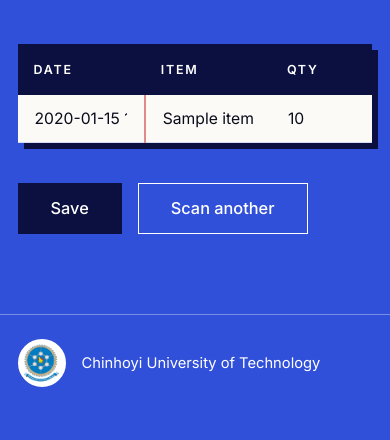
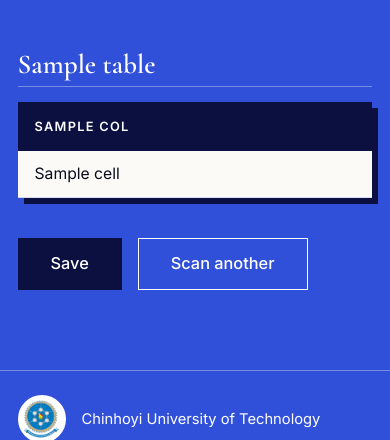
Before and after one commit to kuziva-m/Final-Project, a Flask app: template web/templates/process.html in a window 390 px wide. Shown: the part 975-1415 px from the top of the page. Before the commit the page ends 1362 px from the top, so only its background shows below. Run offline with Flask 3, Linux system fonts and the light colour scheme; the template is opened without the code that fills it: most values are stand-ins (such as "Sample title", 1, 10 or a date in 2020).

Commit message:
Read each document with its own column and row headings
Businesses keep differently shaped records, so the web review now asks
Claude for every table with the page's own headings and shows them as
editable tables. They are saved to a new scans table and included in the
CSV/JSON exports. The mobile API keeps the fixed five-field rows, and a
Claude failure still falls back to the Tesseract + EasyOCR fusion.

Co-Authored-By: Claude Opus 5.5 <noreply@anthropic.com>
Claude-Session: https://claude.ai/code/session_01JeJFfoVQa18HBNG9sARahj

```diff
--- a/web/app.py
+++ b/web/app.py
@@ -27,6 +27,7 @@ from __future__ import annotations
 
 import csv
 import io
+import json
 import os
 import sqlite3
 import sys
@@ -83,7 +84,12 @@ app.secret_key = os.environ.get("FLASK_SECRET_KEY", "dev-secret-key-change-in-pr
 
 
 def init_db() -> None:
-    """Create the records table if it does not already exist."""
+    """Create the tables if they do not already exist.
+
+    records -- fixed date/item/qty/price/total rows (OCR fusion, mobile app).
+    scans   -- documents read with their own headings; tables_json holds
+               [{"title", "columns", "rows"}], since columns vary per business.
+    """
     with sqlite3.connect(str(DB_PATH)) as conn:
         conn.execute(
             """
@@ -95,6 +101,17 @@ def init_db() -> None:
                 price       TEXT,
                 total       TEXT,
                 source_file TEXT,
+                created_at  TEXT NOT NULL
+            )
+            """
+        )
+        conn.execute(
+            """
+            CREATE TABLE IF NOT EXISTS scans (
+                id          INTEGER PRIMARY KEY AUTOINCREMENT,
+                source_file TEXT,
+                engine      TEXT,
+                tables_json TEXT NOT NULL,
                 created_at  TEXT NOT NULL
             )
             """
@@ -134,15 +151,17 @@ def _unique_stem(original_filename: str) -> str:
     return f"{timestamp}_{stem}"
 
 
-def _run_pipeline_on_upload(upload) -> tuple[dict | None, str | None]:
-    """Save *upload*, run preprocess + fusion, and return the result.
+def _run_pipeline_on_upload(upload, detect_tables: bool = False) -> tuple[dict | None, str | None]:
+    """Save *upload*, run preprocess + recognition, and return the result.
 
     Shared by the HTML /process route and the JSON /api/scan route so both
     surfaces run the exact same pipeline. Returns ``(artifacts, None)`` on
     success or ``(None, error_message)`` on a validation/decode failure.
 
-    ``artifacts`` keys: rows, provenance, used_engine, source_file,
-    raw_filename, processed_filename.
+    ``artifacts`` keys: used_engine, source_file, raw_filename,
+    processed_filename, plus either ``tables`` (when *detect_tables* and
+    Claude read the page with its own headings) or ``rows`` + ``provenance``
+    (fixed FIELDNAMES rows).
     """
     if upload is None or upload.filename == "":
         return None, "No file selected. Choose an image and try again."
@@ -165,13 +184,25 @@ def _run_pipeline_on_upload(upload) -> tuple[dict | None, str | None]:
     processed_path = PROCESSED_DIR / processed_filename
     preprocess(img, save_path=processed_path)
 
+    files = {
+        "source_file": raw_filename,
+        "raw_filename": raw_filename,
+        "processed_filename": processed_filename,
+    }
+
     rows = None
     fallback_note = ""
     if claude_reader.is_enabled():
+        claude_engine = f"Claude vision ({claude_reader.model_name()})"
         try:
+            if detect_tables:
+                tables = claude_reader.read_tables(raw_path)
+                if not tables:
+                    tables = [{"title": "", "columns": ["Column 1", "Column 2", "Column 3"], "rows": [["", "", ""]]}]
+                return {**files, "tables": tables, "used_engine": claude_engine}, None
             rows = claude_reader.read_rows(raw_path)
             provenance = [{} for _ in rows]
-            used_engine = f"Claude vision ({claude_reader.model_name()})"
+            used_engine = claude_engine
         except claude_reader.ClaudeReadError as exc:
             app.logger.warning("Claude read failed, falling back to OCR fusion: %s", exc)
             fallback_note = f" -- Claude unavailable: {exc}"
@@ -190,14 +221,7 @@ def _run_pipeline_on_upload(upload) -> tuple[dict | None, str | None]:
         provenance = [{}]
         used_engine = "none (manual entry)"
 
-    return {
-        "rows": rows,
-        "provenance": provenance,
-        "used_engine": used_engine,
-        "source_file": raw_filename,
-        "raw_filename": raw_filename,
-        "processed_filename": processed_filename,
-    }, None
+    return {**files, "rows": rows, "provenance": provenance, "used_engine": used_engine}, None
 
 
 def _save_rows(source_file: str, rows: list[dict]) -> int:
@@ -234,15 +258,16 @@ def index():
 
 @app.route("/process", methods=["POST"])
 def process():
-    """Save the upload, run the pipeline, and show an editable rows table."""
-    artifacts, error = _run_pipeline_on_upload(request.files.get("image"))
+    """Save the upload, run the pipeline, and show the editable table(s)."""
+    artifacts, error = _run_pipeline_on_upload(request.files.get("image"), detect_tables=True)
     if error:
         flash(error)
         return redirect(url_for("index"))
 
     return render_template(
         "process.html",
-        rows=artifacts["rows"],
+        tables=artifacts.get("tables"),
+        rows=artifacts.get("rows"),
         source_file=artifacts["source_file"],
         raw_filename=artifacts["raw_filename"],
         processed_filename=artifacts["processed_filename"],
@@ -266,6 +291,57 @@ def save():
     saved = _save_rows(source_file, rows)
 
     flash(f"Saved {saved} record(s) from {source_file or 'upload'}.")
+    return redirect(url_for("index"))
+
+
+# Bounds on the dynamic review form, so a crafted POST can't make the server
+# loop over millions of fields.
+_MAX_TABLES, _MAX_COLS, _MAX_ROWS = 20, 50, 1000
+
+
+def _form_int(name: str, upper: int) -> int:
+    try:
+        return max(0, min(int(request.form.get(name, "0")), upper))
+    except ValueError:
+        return 0
+
+
+@app.route("/save-tables", methods=["POST"])
+def save_tables():
+    """Persist tables read with the page's own headings into the scans table."""
+    source_file = request.form.get("source_file", "").strip()
+    engine = request.form.get("engine", "").strip()
+
+    tables = []
+    for t in range(_form_int("num_tables", _MAX_TABLES)):
+        n_cols = _form_int(f"num_cols_{t}", _MAX_COLS)
+        n_rows = _form_int(f"num_rows_{t}", _MAX_ROWS)
+        columns = [request.form.get(f"col_{t}_{c}", "").strip() for c in range(n_cols)]
+        rows = []
+        for r in range(n_rows):
+            row = [request.form.get(f"cell_{t}_{r}_{c}", "").strip() for c in range(n_cols)]
+            if any(row):
+                rows.append(row)
+        if rows:
+            tables.append({
+                "title": request.form.get(f"title_{t}", "").strip(),
+                "columns": [col or f"Column {i + 1}" for i, col in enumerate(columns)],
+                "rows": rows,
+            })
+
+    if not tables:
+        flash("Nothing to save: every row was empty.")
+        return redirect(url_for("index"))
+
+    db = get_db()
+    db.execute(
+        "INSERT INTO scans (source_file, engine, tables_json, created_at) VALUES (?, ?, ?, ?)",
+        (source_file, engine, json.dumps(tables, ensure_ascii=False), datetime.now(timezone.utc).isoformat()),
+    )
+    db.commit()
+
+    n_rows = sum(len(t["rows"]) for t in tables)
+    flash(f"Saved {n_rows} row(s) in {len(tables)} table(s) from {source_file or 'upload'}.")
     return redirect(url_for("index"))
 
 
@@ -314,9 +390,14 @@ def api_save():
 
 @app.route("/export/<fmt>")
 def export(fmt: str):
-    """Download all saved records as CSV or JSON.
+    """Download everything saved as CSV or JSON.
 
-    The download is named after the source image when every exported record
+    Covers both the fixed-field records and the scans saved with their own
+    headings. CSV lists the records first, then each scanned table as its own
+    block (a label line, its header row, its rows). JSON is
+    {"records": [...], "scans": [...]}.
+
+    The download is named after the source image when everything exported
     came from the same upload; a flash confirms exactly what was exported
     (visible on the next page view, since a file download doesn't navigate
     the browser away from the current page).
@@ -328,8 +409,18 @@ def export(fmt: str):
     db = get_db()
     columns = ["id", "date", "item", "qty", "price", "total", "source_file", "created_at"]
     records = [dict(row) for row in db.execute(f"SELECT {', '.join(columns)} FROM records ORDER BY id")]
+    scans = [
+        {
+            "id": row["id"],
+            "source_file": row["source_file"],
+            "engine": row["engine"],
+            "created_at": row["created_at"],
+            "tables": json.loads(row["tables_json"]),
+        }
+        for row in db.execute("SELECT id, source_file, engine, tables_json, created_at FROM scans ORDER BY id")
+    ]
 
-    sources = {r["source_file"] for r in records if r["source_file"]}
+    sources = {r["source_file"] for r in records + scans if r["source_file"]}
     if len(sources) == 1:
         export_stem = Path(next(iter(sources))).stem
     elif sources:
@@ -338,26 +429,34 @@ def export(fmt: str):
         export_stem = "records"
     download_name = f"{export_stem}.{fmt}"
 
-    confirmation = f"Exported {len(records)} record(s) as {download_name}"
+    n_rows = len(records) + sum(len(t["rows"]) for s in scans for t in s["tables"])
+    confirmation = f"Exported {n_rows} row(s) as {download_name}"
     if len(sources) == 1:
         confirmation += f" (source: {next(iter(sources))})"
     flash(confirmation + ".")
 
     if fmt == "csv":
         buf = io.StringIO()
-        writer = csv.DictWriter(buf, fieldnames=columns)
-        writer.writeheader()
-        writer.writerows(records)
+        writer = csv.writer(buf)
+        if records or not scans:
+            writer.writerow(columns)
+            writer.writerows([r[c] for c in columns] for r in records)
+        for scan in scans:
+            for table in scan["tables"]:
+                if buf.tell():
+                    writer.writerow([])
+                label = scan["source_file"] or f"scan {scan['id']}"
+                writer.writerow([f"{label} - {table['title']}" if table["title"] else label])
+                writer.writerow(table["columns"])
+                writer.writerows(table["rows"])
         return Response(
             buf.getvalue(),
             mimetype="text/csv",
             headers={"Content-Disposition": f"attachment; filename={download_name}"},
         )
 
-    import json
-
     return Response(
-        json.dumps(records, indent=2, ensure_ascii=False),
+        json.dumps({"records": records, "scans": scans}, indent=2, ensure_ascii=False),
         mimetype="application/json",
         headers={"Content-Disposition": f"attachment; filename={download_name}"},
     )
--- a/web/static/style.css
+++ b/web/static/style.css
@@ -372,6 +372,51 @@ thead th {
   text-transform: uppercase;
 }
 
+/* Headings read from the page are editable, like the cells. */
+thead th:has(input) { padding: 0.45rem 0.5rem; }
+
+thead th input[type="text"] {
+  width: 100%;
+  min-width: 6rem;
+  padding: 0.55rem 0.5rem;
+  border: 1px solid transparent;
+  background: transparent;
+  color: var(--white);
+  font-family: var(--sans);
+  font-size: 0.8rem;
+  font-weight: 600;
+  letter-spacing: 0.1em;
+  text-transform: uppercase;
+}
+
+thead th input[type="text"]:focus {
+  outline: none;
+  border-color: var(--gold);
+}
+
+.table-title {
+  display: block;
+  width: min(100%, 36rem);
+  margin: 0 0 0.9rem;
+  padding: 0.3rem 0;
+  border: 0;
+  border-bottom: 1px solid var(--line);
+  background: transparent;
+  color: var(--white);
+  font-family: var(--serif);
+  font-size: 1.7rem;
+  font-weight: 600;
+}
+
+.table-title::placeholder { color: var(--muted); }
+
+.table-title:focus {
+  outline: none;
+  border-bottom-color: var(--gold);
+}
+
+.sheet ~ .table-title { margin-top: 3rem; }
+
 tbody td {
   padding: 0.2rem 0.5rem;
   border-bottom: 1px solid var(--rule);
--- a/web/templates/index.html
+++ b/web/templates/index.html
@@ -33,7 +33,7 @@
       <li>
         <span class="step-num">03</span>
         <h3>Check</h3>
-        <p>Fix any cell that was read wrong.</p>
+        <p>Fix any heading or cell that was read wrong.</p>
       </li>
       <li>
         <span class="step-num">04</span>
--- a/web/templates/process.html
+++ b/web/templates/process.html
@@ -16,6 +16,48 @@
       </figure>
     </div>
 
+    {% if tables %}
+    <form action="{{ url_for('save_tables') }}" method="post" class="rows-form">
+      <input type="hidden" name="source_file" value="{{ source_file }}">
+      <input type="hidden" name="engine" value="{{ used_engine }}">
+      <input type="hidden" name="num_tables" value="{{ tables|length }}">
+
+      {% for table in tables %}
+      {% set t = loop.index0 %}
+      <input type="hidden" name="num_cols_{{ t }}" value="{{ table.columns|length }}">
+      <input type="hidden" name="num_rows_{{ t }}" value="{{ table.rows|length }}">
+      <input class="table-title" type="text" name="title_{{ t }}" value="{{ table.title }}" placeholder="Table {{ loop.index }}" aria-label="Title of table {{ loop.index }}">
+
+      <div class="sheet">
+        <table>
+          <thead>
+            <tr>
+              {% for col in table.columns %}
+              <th scope="col"><input type="text" name="col_{{ t }}_{{ loop.index0 }}" value="{{ col }}" aria-label="Heading of column {{ loop.index }}"></th>
+              {% endfor %}
+            </tr>
+          </thead>
+          <tbody>
+            {% for row in table.rows %}
+            {% set r = loop.index0 %}
+            <tr>
+              {% for cell in row %}
+              <td><input type="text" name="cell_{{ t }}_{{ r }}_{{ loop.index0 }}" value="{{ cell }}" aria-label="{{ table.columns[loop.index0] }}, row {{ r + 1 }}"></td>
+              {% endfor %}
+            </tr>
+            {% endfor %}
+          </tbody>
+        </table>
+      </div>
+      {% endfor %}
+
+      <div class="actions">
+        <button type="submit" class="btn btn-solid">Save</button>
+        <a class="btn btn-outline" href="{{ url_for('index') }}#upload">Scan another</a>
+      </div>
+    </form>
+
+    {% else %}
     <form action="{{ url_for('save') }}" method="post" class="rows-form">
       <input type="hidden" name="source_file" value="{{ source_file }}">
       <input type="hidden" name="num_rows" value="{{ rows|length }}">
@@ -50,5 +92,6 @@
         <a class="btn btn-outline" href="{{ url_for('index') }}#upload">Scan another</a>
       </div>
     </form>
+    {% endif %}
   </section>
 {% endblock %}
```
Also changed, not shown: ocr/claude_reader.py (+77 -11 lines).
